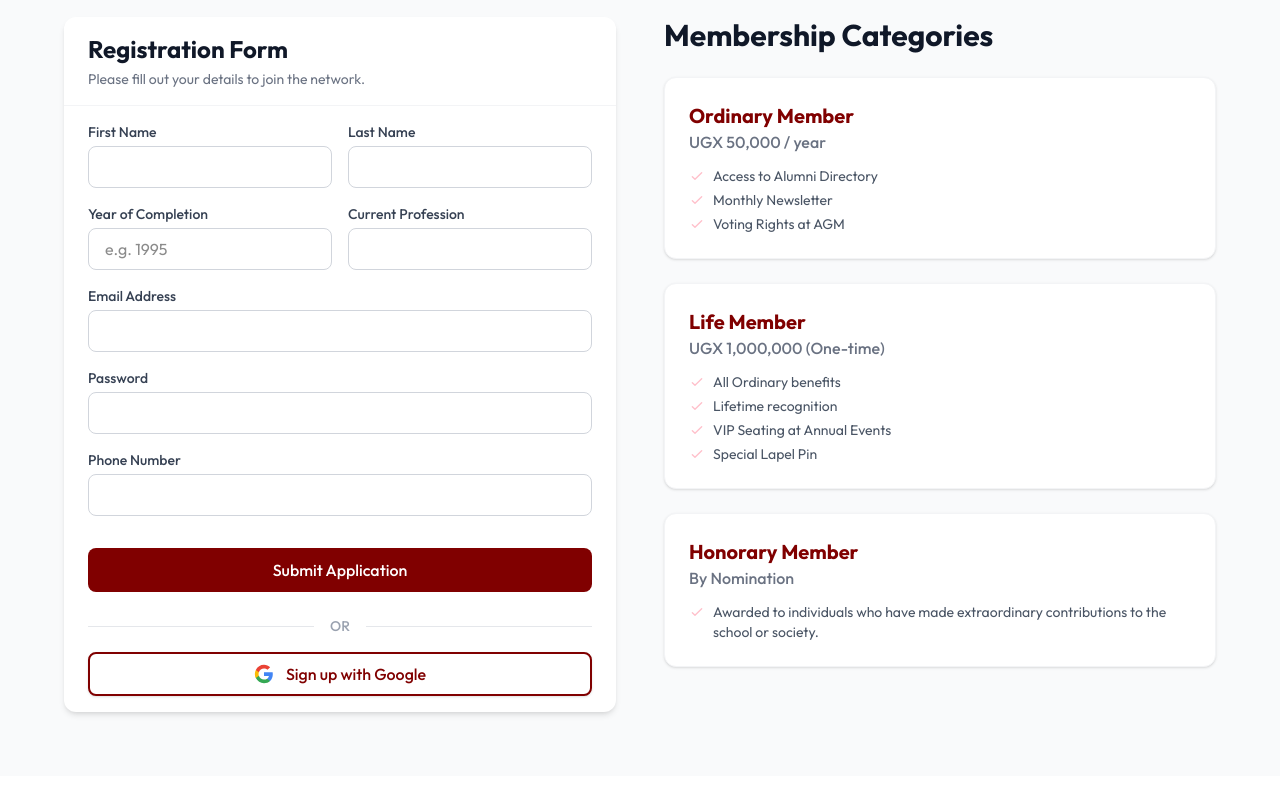
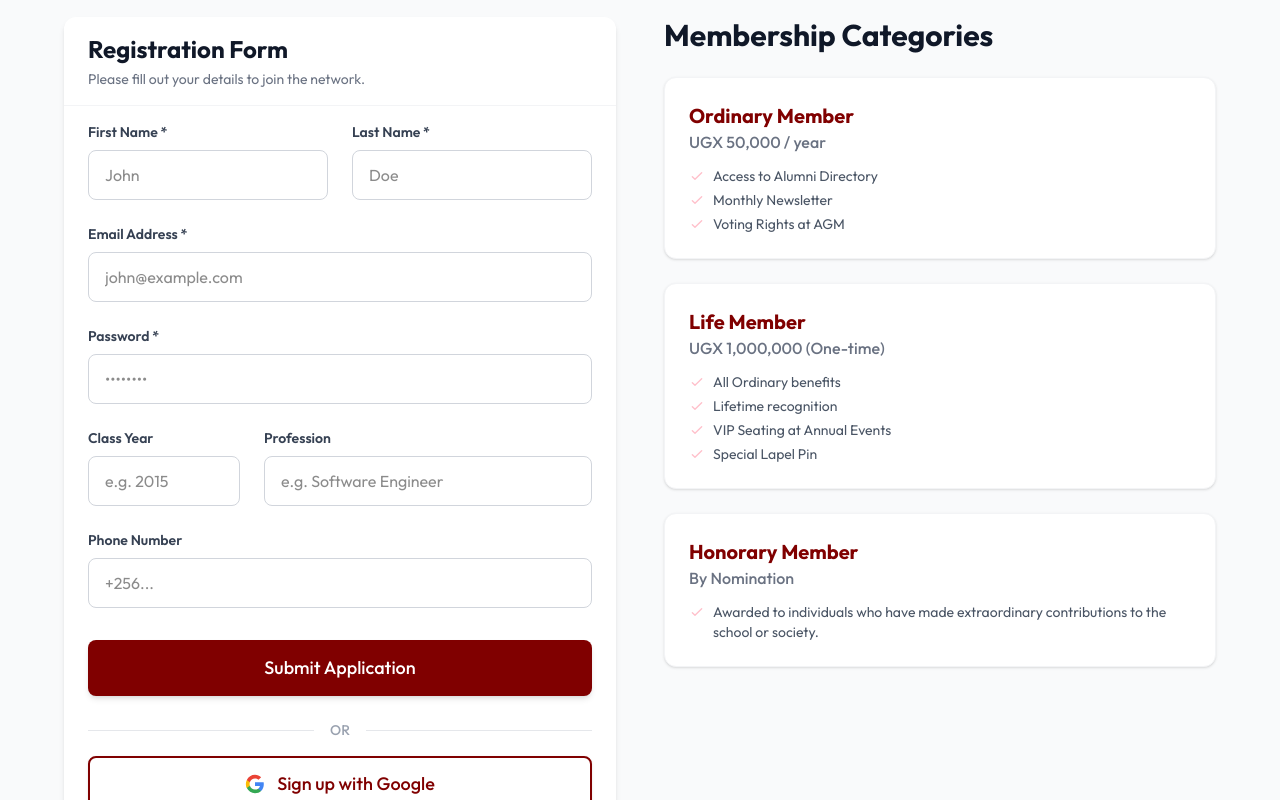
Before and after one commit to amuka-tech/adyelps, a Next.js app: page /membership in a window 1280 px wide. Shown: the part 380-1180 px from the top of the page. Built offline with nearby package versions, Linux system fonts and the light colour scheme; no server answers.

Commit message:
UI: make membership registration form styling match the main register page

```diff
--- a/src/components/RegistrationForm.tsx
+++ b/src/components/RegistrationForm.tsx
@@ -75,52 +75,53 @@ export function RegistrationForm() {
   }
 
   return (
-    <form onSubmit={handleSubmit} className="space-y-4">
+    <form onSubmit={handleSubmit} className="space-y-6">
       {error && (
         <div className="bg-red-50 border border-red-200 text-red-600 px-4 py-3 rounded-lg text-sm font-medium">
           {error}
         </div>
       )}
-      <div className="grid grid-cols-1 md:grid-cols-2 gap-4">
+
+      <div className="grid grid-cols-1 md:grid-cols-2 gap-6">
         <div>
-          <label className="block text-sm font-medium text-gray-700 mb-1">First Name</label>
-          <input required type="text" name="firstName" value={formData.firstName} onChange={handleChange} className="w-full px-4 py-2 border border-gray-300 rounded-lg focus:ring-maroon focus:border-maroon" />
+          <label className="block text-sm font-semibold text-gray-700 mb-2">First Name *</label>
+          <input required type="text" name="firstName" placeholder="John" value={formData.firstName} onChange={handleChange} className="w-full px-4 py-3 border border-gray-300 rounded-lg focus:ring-maroon focus:border-maroon bg-white" />
         </div>
         <div>
-          <label className="block text-sm font-medium text-gray-700 mb-1">Last Name</label>
-          <input required type="text" name="lastName" value={formData.lastName} onChange={handleChange} className="w-full px-4 py-2 border border-gray-300 rounded-lg focus:ring-maroon focus:border-maroon" />
-        </div>
-      </div>
-
-      <div className="grid grid-cols-1 md:grid-cols-2 gap-4">
-        <div>
-          <label className="block text-sm font-medium text-gray-700 mb-1">Year of Completion</label>
-          <input type="number" name="classYear" value={formData.classYear} onChange={handleChange} placeholder="e.g. 1995" className="w-full px-4 py-2 border border-gray-300 rounded-lg focus:ring-maroon focus:border-maroon" />
-        </div>
-        <div>
-          <label className="block text-sm font-medium text-gray-700 mb-1">Current Profession</label>
-          <input type="text" name="profession" value={formData.profession} onChange={handleChange} className="w-full px-4 py-2 border border-gray-300 rounded-lg focus:ring-maroon focus:border-maroon" />
+          <label className="block text-sm font-semibold text-gray-700 mb-2">Last Name *</label>
+          <input required type="text" name="lastName" placeholder="Doe" value={formData.lastName} onChange={handleChange} className="w-full px-4 py-3 border border-gray-300 rounded-lg focus:ring-maroon focus:border-maroon bg-white" />
         </div>
       </div>
 
       <div>
-        <label className="block text-sm font-medium text-gray-700 mb-1">Email Address</label>
-        <input required type="email" name="email" value={formData.email} onChange={handleChange} className="w-full px-4 py-2 border border-gray-300 rounded-lg focus:ring-maroon focus:border-maroon" />
+        <label className="block text-sm font-semibold text-gray-700 mb-2">Email Address *</label>
+        <input required type="email" name="email" placeholder="john@example.com" value={formData.email} onChange={handleChange} className="w-full px-4 py-3 border border-gray-300 rounded-lg focus:ring-maroon focus:border-maroon bg-white" />
       </div>
 
       <div>
-        <label className="block text-sm font-medium text-gray-700 mb-1">Password</label>
-        <input required type="password" name="password" value={formData.password} onChange={handleChange} className="w-full px-4 py-2 border border-gray-300 rounded-lg focus:ring-maroon focus:border-maroon" />
+        <label className="block text-sm font-semibold text-gray-700 mb-2">Password *</label>
+        <input required type="password" name="password" placeholder="••••••••" value={formData.password} onChange={handleChange} minLength={6} className="w-full px-4 py-3 border border-gray-300 rounded-lg focus:ring-maroon focus:border-maroon bg-white" />
+      </div>
+
+      <div className="grid grid-cols-1 md:grid-cols-3 gap-6">
+        <div>
+          <label className="block text-sm font-semibold text-gray-700 mb-2">Class Year</label>
+          <input type="number" name="classYear" value={formData.classYear} onChange={handleChange} placeholder="e.g. 2015" className="w-full px-4 py-3 border border-gray-300 rounded-lg focus:ring-maroon focus:border-maroon bg-white" />
+        </div>
+        <div className="md:col-span-2">
+          <label className="block text-sm font-semibold text-gray-700 mb-2">Profession</label>
+          <input type="text" name="profession" value={formData.profession} onChange={handleChange} placeholder="e.g. Software Engineer" className="w-full px-4 py-3 border border-gray-300 rounded-lg focus:ring-maroon focus:border-maroon bg-white" />
+        </div>
       </div>
 
       <div>
-        <label className="block text-sm font-medium text-gray-700 mb-1">Phone Number</label>
-        <input type="tel" name="phone" value={formData.phone} onChange={handleChange} className="w-full px-4 py-2 border border-gray-300 rounded-lg focus:ring-maroon focus:border-maroon" />
+        <label className="block text-sm font-semibold text-gray-700 mb-2">Phone Number</label>
+        <input type="tel" name="phone" value={formData.phone} onChange={handleChange} placeholder="+256..." className="w-full px-4 py-3 border border-gray-300 rounded-lg focus:ring-maroon focus:border-maroon bg-white" />
       </div>
 
-      <div className="pt-4">
-        <Button className="w-full" type="submit" disabled={loading}>
-          {loading ? 'Submitting...' : 'Submit Application'}
+      <div className="pt-2">
+        <Button className="w-full shadow-md" size="lg" type="submit" disabled={loading}>
+          {loading ? 'Creating Account...' : 'Submit Application'}
         </Button>
       </div>
 
@@ -133,6 +134,7 @@ export function RegistrationForm() {
       <Button
         type="button"
         variant="outline"
+        size="lg"
         className="w-full shadow-sm bg-white border-gray-300 text-gray-700 hover:bg-gray-50 flex items-center justify-center gap-3"
         onClick={async () => {
           const { createClient } = await import('@/utils/supabase/client');
```
